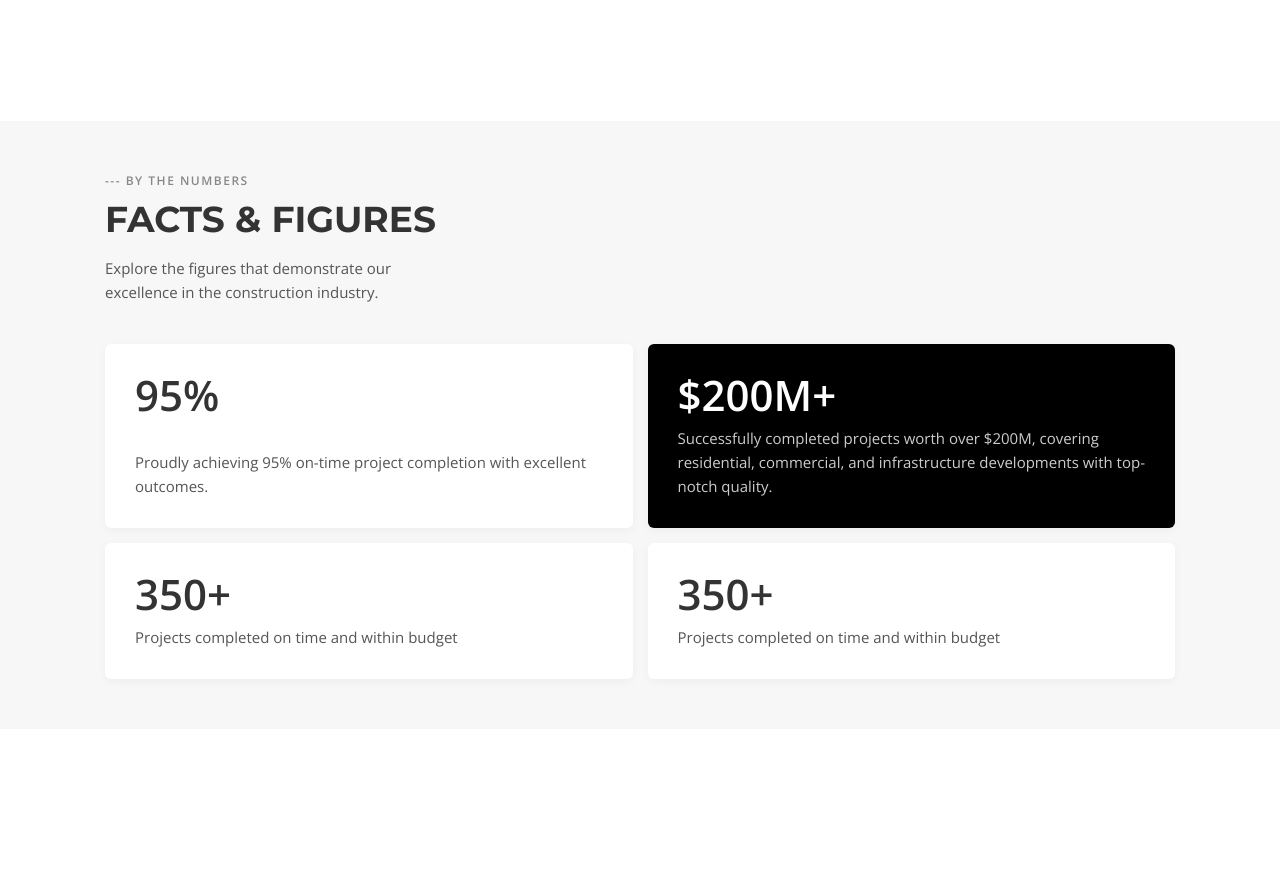
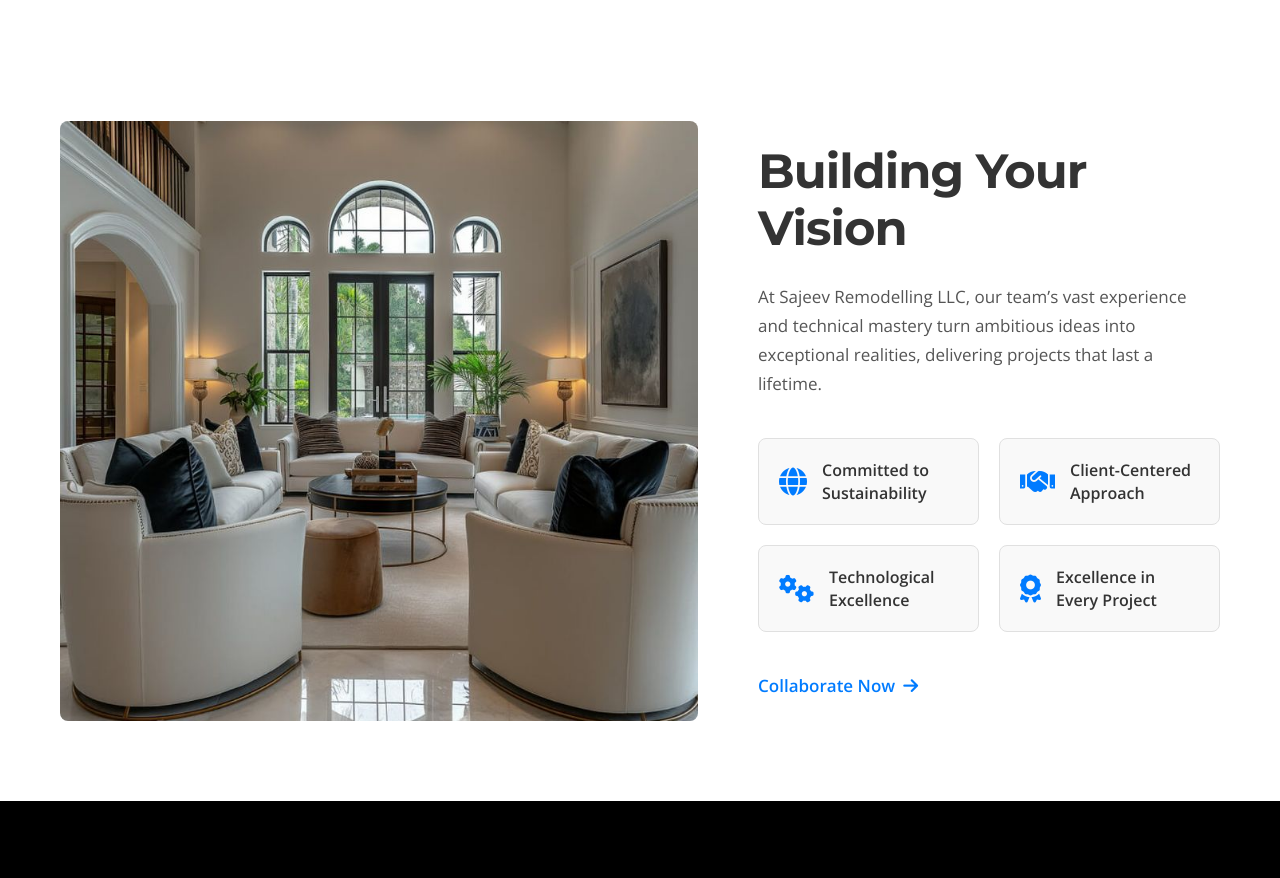
Before and after one commit to sanjayrajns/RemodellingLLC, a plain HTML site: page about.html in a window 1280 px wide. Shown: the part 1060-1938 px from the top of the page. Drawn offline with nearby package versions, Linux system fonts and the light colour scheme.

Commit message:
Removed By figures section

```diff
--- a/about.html
+++ b/about.html
@@ -203,33 +203,7 @@
             </div>
         </section>
 
-        <section class="by-the-numbers-section">
-            <div class="container numbers-container">
-                <div class="numbers-intro">
-                    <p class="subheading">--- BY THE NUMBERS</p>
-                    <h2>FACTS & FIGURES</h2>
-                    <p>Explore the figures that demonstrate our excellence in the construction industry.</p>
-                </div>
-                <div class="numbers-grid">
-                    <div class="number-card">
-                        <p class="number">95%</p>
-                        <p class="description">Proudly achieving 95% on-time project completion with excellent outcomes.</p>
-                    </div>
-                    <div class="number-card dark-bg">
-                        <p class="number">$200M+</p>
-                        <p class="description">Successfully completed projects worth over $200M, covering residential, commercial, and infrastructure developments with top-notch quality.</p>
-                    </div>
-                    <div class="number-card">
-                        <p class="number">350+</p>
-                        <p class="description">Projects completed on time and within budget</p>
-                    </div>
-                    <div class="number-card">
-                        <p class="number">350+</p>
-                        <p class="description">Projects completed on time and within budget</p>
-                    </div>
-                </div>
-            </div>
-        </section>
+
 
     </main>
 
@@ -268,7 +242,7 @@
         <div class="container">
             <div class="cta-content">
                 <h2>Contact us today to discuss your next project</h2>
-                <a href="#" class="btn btn-secondary">Collaborate Now <i class="fas fa-arrow-right"></i></a>
+                <a href="./contact.html" class="btn btn-secondary">Collaborate Now <i class="fas fa-arrow-right"></i></a>
             </div>
             <div class="cta-nav-links">
                 <ul>
```
